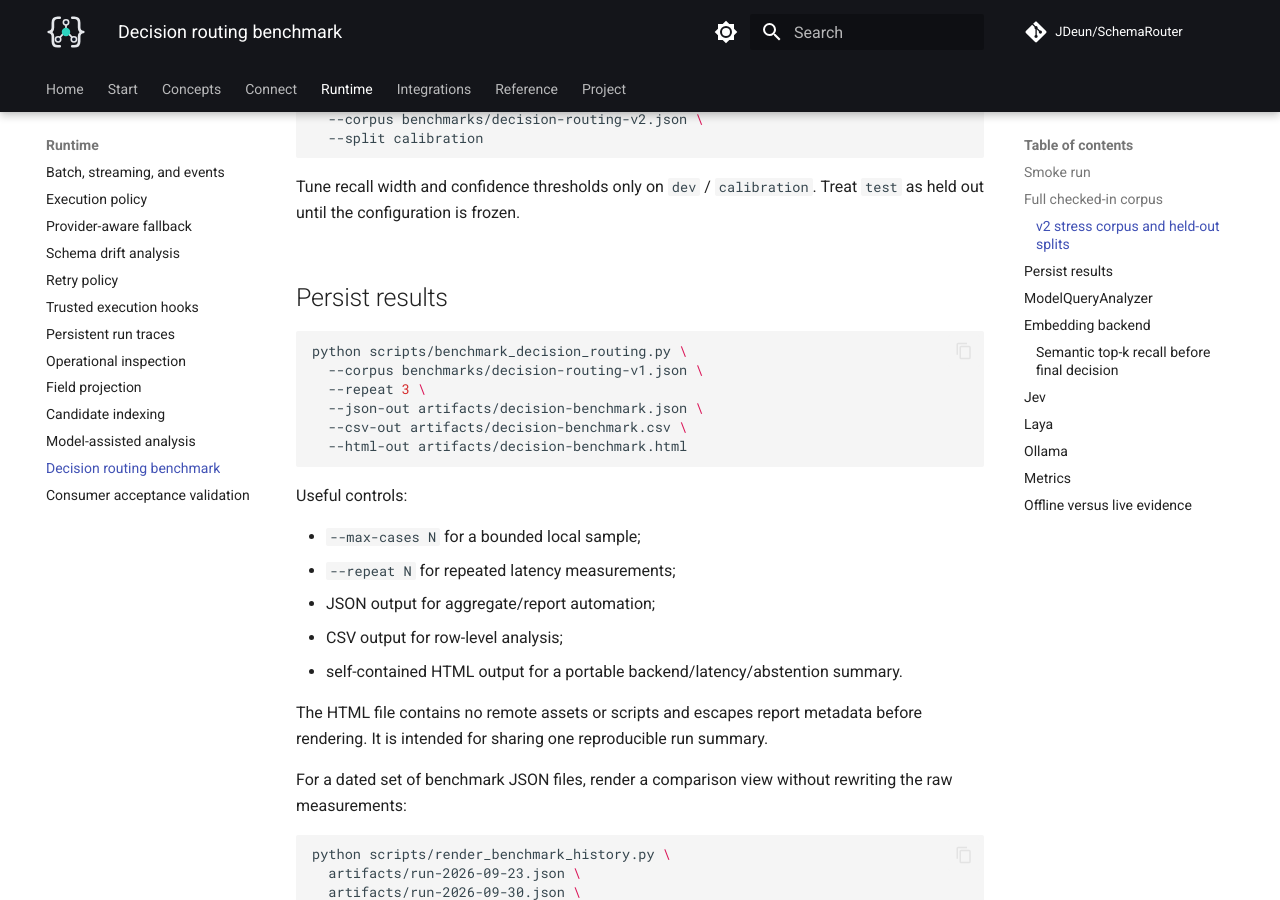
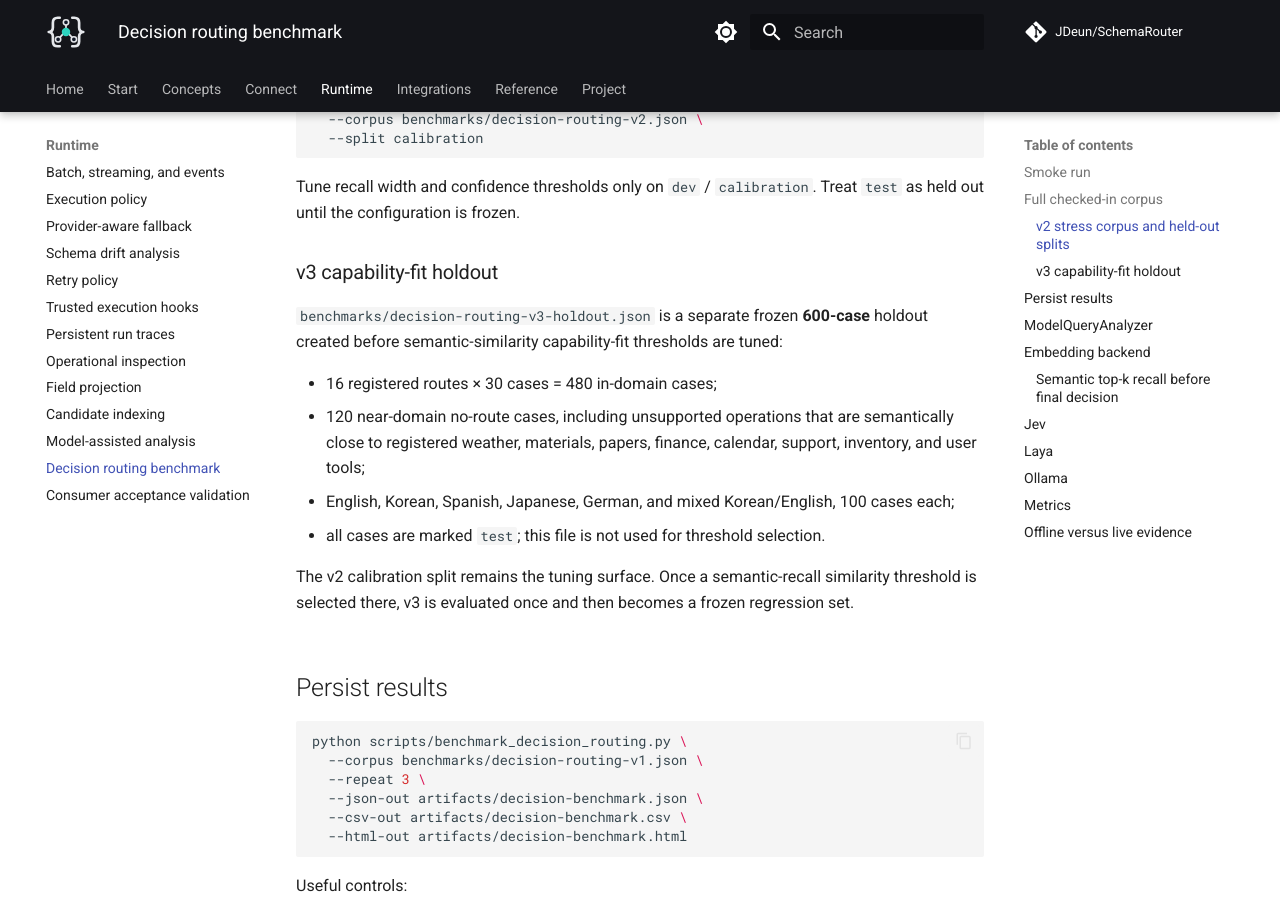
Before and after one commit to JDeun/SchemaRouter, an MkDocs documentation site: the page built from docs/guides/decision-benchmark.md, in a window 1280 px wide and 900 px high, scrolled down 1282 px. Built offline with MkDocs 1.6.1 and Material for MkDocs 9.7.7, drawn with Linux system fonts in a browser that asks for light colours; comment, search, counter and statistics services are not loaded; some of the changed text lies outside the part shown.

Commit message:
docs: define capability-fit calibration protocol

```diff
--- a/docs/guides/decision-benchmark.md
+++ b/docs/guides/decision-benchmark.md
@@ -52,6 +52,20 @@ python scripts/benchmark_decision_routing.py \
 
 Tune recall width and confidence thresholds only on `dev` / `calibration`. Treat `test` as held out
 until the configuration is frozen.
+
+### v3 capability-fit holdout
+
+`benchmarks/decision-routing-v3-holdout.json` is a separate frozen **600-case** holdout created
+before semantic-similarity capability-fit thresholds are tuned:
+
+- 16 registered routes × 30 cases = 480 in-domain cases;
+- 120 near-domain no-route cases, including unsupported operations that are semantically close to
+  registered weather, materials, papers, finance, calendar, support, inventory, and user tools;
+- English, Korean, Spanish, Japanese, German, and mixed Korean/English, 100 cases each;
+- all cases are marked `test`; this file is not used for threshold selection.
+
+The v2 calibration split remains the tuning surface. Once a semantic-recall similarity threshold is
+selected there, v3 is evaluated once and then becomes a frozen regression set.
 
 ## Persist results
 
@@ -152,6 +166,12 @@ The checked-in research callable uses
 
 The Research Benchmark compares recall widths on the calibration split first and sweeps confidence
 thresholds offline. The held-out test split is evaluated only after a configuration is selected.
+
+For capability-fit/no-route calibration, use the semantic recall backend's own
+`--candidate-recall-min-similarity` (and, when justified, `--candidate-recall-min-margin`) before
+adding a separate model gate. A low-similarity embedding abstention adds no execution authority: it
+simply declines to add semantic candidates, leaving lexical candidates unchanged or producing
+no-route when lexical recall was empty.
 
 ## Jev
 
```
